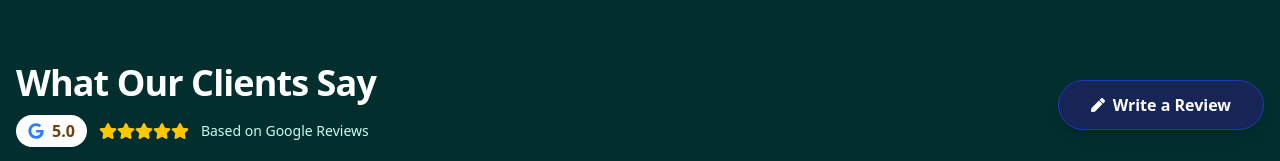
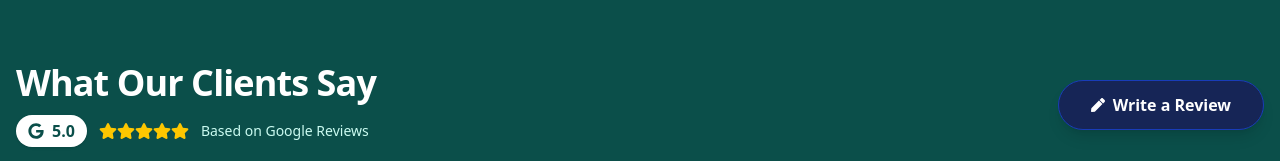
Before and after one commit to Muneerbanglore/Seasonuae.com, a React (Vite) app: page / in a window 1280 px wide. Shown: the part 791-952 px from the top of the page. Built offline with nearby package versions, Linux system fonts and the light colour scheme; no server answers.

Commit message:
first commit

```diff
--- a/src/components/common/GoogleReviews.tsx
+++ b/src/components/common/GoogleReviews.tsx
@@ -28,8 +28,12 @@ export default function GoogleReviews() {
   useEffect(() => {
     async function fetchReviews() {
       try {
+        // 1. Target URL (SerpApi)
         const targetUrl = `https://serpapi.com/search.json?engine=google_maps_reviews&data_id=${DATA_ID}&api_key=${API_KEY}&hl=en&sort_by=newestFirst`;
-        const proxyUrl = `https://api.allorigins.win/raw?url=${encodeURIComponent(targetUrl)}`;
+
+        // 2. PROXY SWITCH: Using 'corsproxy.io' instead of 'allorigins'
+        // This is often more reliable for live domains.
+        const proxyUrl = `https://corsproxy.io/?${encodeURIComponent(targetUrl)}`;
 
         const response = await axios.get(proxyUrl);
         const apiData = response.data;
@@ -50,27 +54,27 @@ export default function GoogleReviews() {
 
   return (
     // 1. COMPONENT BACKGROUND: Dark Teal
-    <div className="bg-teal-950 py-16 px-4 font-sans">
+    <div className="bg-teal-900 py-16 px-4 font-sans">
       <div className="max-w-7xl mx-auto">
 
         {/* --- HEADER --- */}
         <div className="flex flex-col md:flex-row justify-between items-center mb-12 gap-6">
           <div className="text-center md:text-left">
             {/* Header Text: White */}
-            <h2 className="text-4xl font-semibold font-raleway text-white mb-3 tracking-tight">
+            <h2 className="text-4xl font-extrabold text-white mb-3 tracking-tight">
               What Our Clients Say
             </h2>
 
             <div className="flex items-center gap-3 justify-center md:justify-start">
               <div className="bg-white px-3 py-1 rounded-full shadow-sm flex items-center gap-2">
-                <FaGoogle className="text-blue-500" />
-                <span className="font-bold text-yellow-900">5.0</span>
+                <FaGoogle className="text-teal-900" />
+                <span className="font-bold text-teal-900">5.0</span>
               </div>
               <div className="flex text-yellow-400 text-lg">
                 {[...Array(5)].map((_, i) => <FaStar key={i} />)}
               </div>
               <span className="text-teal-100 font-medium text-sm">
-                Based on Google Reviews
+                Based on {reviews.length || "Google"} Reviews
               </span>
             </div>
           </div>
@@ -148,7 +152,7 @@ export default function GoogleReviews() {
               );
             })
           ) : (
-            // --- LOADING SKELETON (Adapted for Teal Background) ---
+            // --- LOADING SKELETON ---
             [1, 2, 3, 4].map((n) => (
               <div key={n} className="bg-white/10 backdrop-blur-sm p-6 rounded-2xl border border-teal-800 h-64 animate-pulse">
                 <div className="flex gap-4 mb-4">
```
Also changed, not shown: 5 other files (tests, documents, lock files or other folders).
